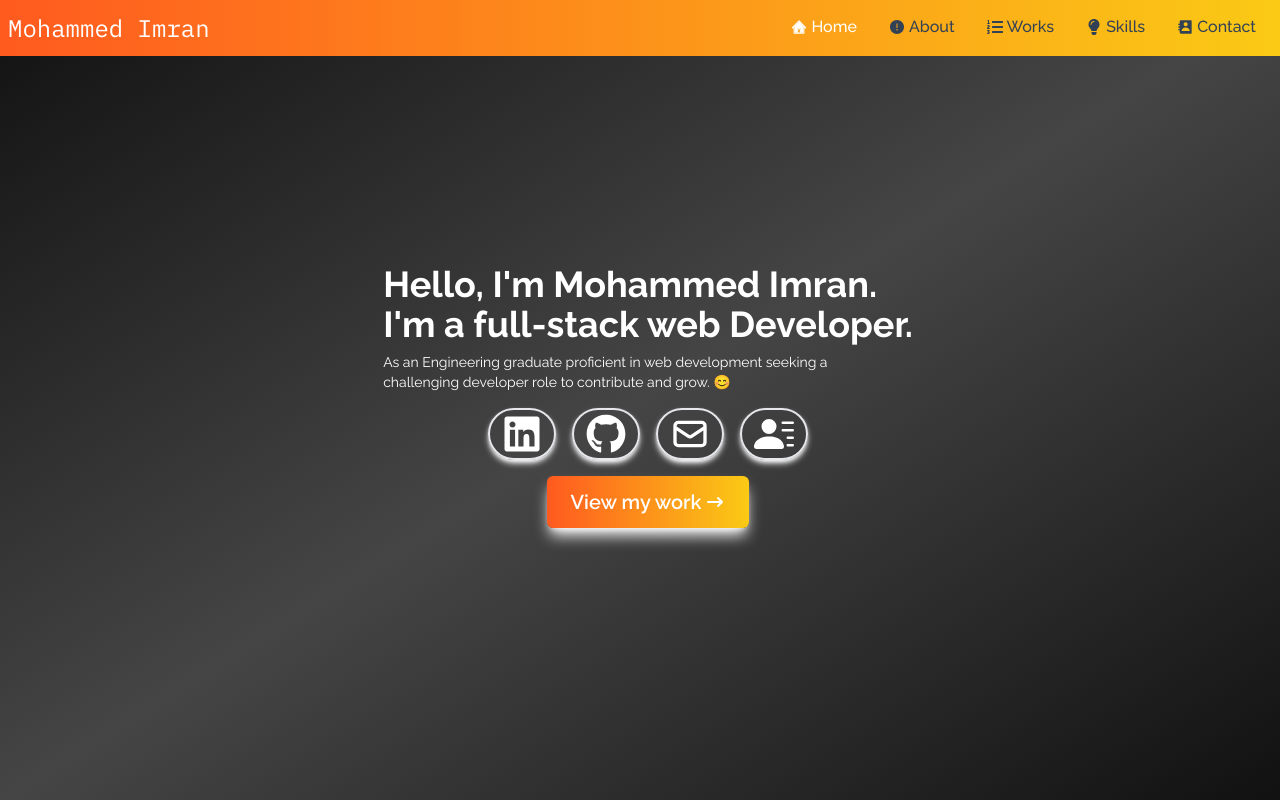
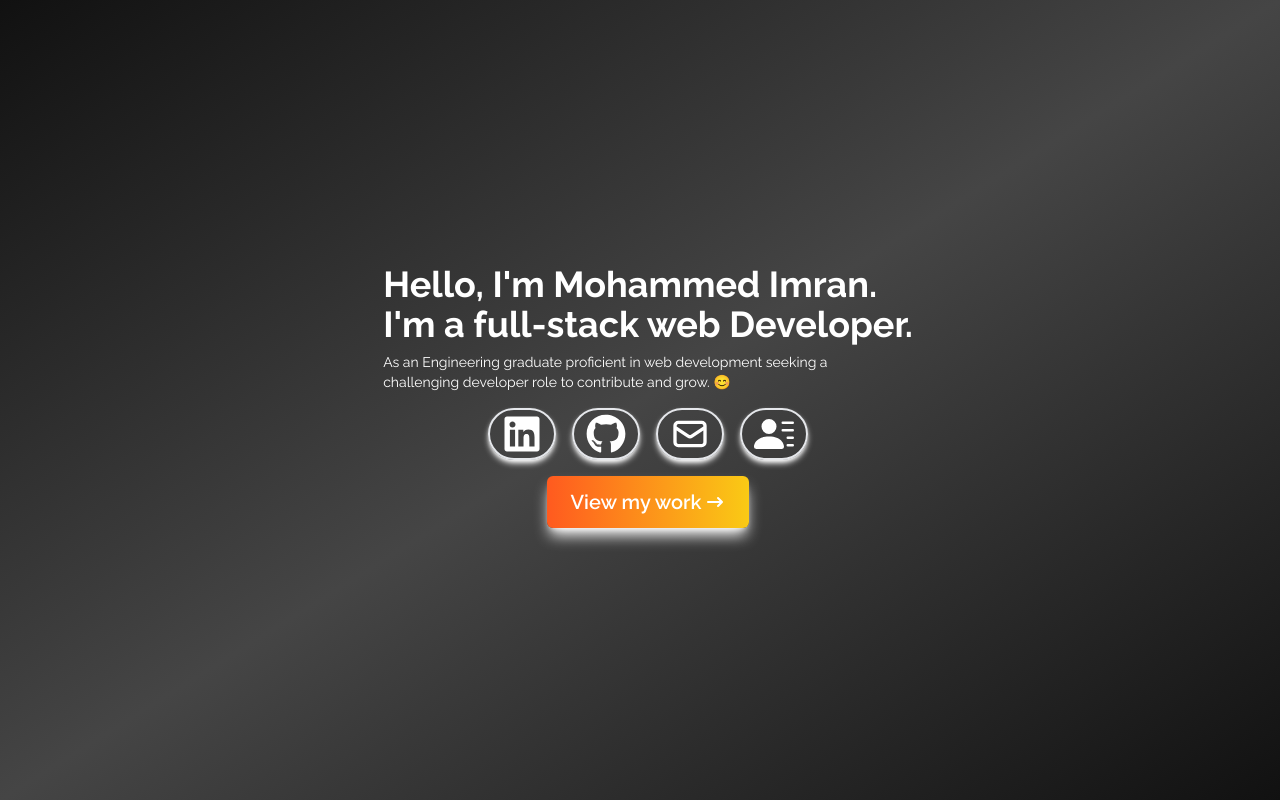
Before and after one commit to MohammedImran03/Pro-portfolio, a React (Vite) app: page / in a window 1280 px wide. Shown: the top 800 px of the page. Built offline with nearby package versions, Linux system fonts and the light colour scheme; a web font is replaced by a local one.

Commit message:
Navbar_down

```diff
--- a/src/App.jsx
+++ b/src/App.jsx
@@ -8,13 +8,16 @@ import Contact from "./Components/Contacts";
 export default function App() {
   return (
    <div className="bg-gray-700 ">
-      <Navbar/>
+
+      {/* <div> */}
      <Home/>
+     <Navbar/>
     <SocialLinks/>
     <About/>
     <Projects />
     <Experience/>
     <Contact/>
+    {/* </div> */}
    </div>
   )
 }
--- a/src/Components/Navbar.jsx
+++ b/src/Components/Navbar.jsx
@@ -11,7 +11,7 @@ AOS.init();
 
 const Navbar = () => {
     const [nav, setNav] = useState(false);
-    const [activeLink, setActiveLink] = useState('home');
+    const [activeLink, setActiveLink] = useState('about');
     const onUpdateActiveLink = (value) => {
         setActiveLink(value);
       }
@@ -45,7 +45,7 @@ const Navbar = () => {
 
 
   return (
-    <div className="flex justify-between items-center w-full h-auto p-2 py-3 bg-gradient-to-r from-orange-500 to-yellow-300 text-white fixed top-0"
+    <div className="flex justify-between items-center w-full h-auto p-2 py-3 bg-gradient-to-r from-orange-500 to-yellow-300 text-white sticky top-0"
     //  data-aos="fade-down"
      >
       <div className="text-2xl font-Titles">Mohammed Imran</div>
--- a/src/Components/Projects.jsx
+++ b/src/Components/Projects.jsx
@@ -25,7 +25,7 @@ const Projects = () => {
 <div className='flex:none grid sm:grid-cols-1 md:grid-cols-2 sm:gap-4 md:gap-8 lg:gap-0 lg:grid-cols-none '>
 {portfoliosdata.map(({id,src,title,description,live,client,server,demokey,demopass,projectsrc})=>(
        <div key={id} class="max-w-sm w-full lg:max-w-full lg:flex my-10 h-auto lg:h-auto shadow-lg bg-slate-900 lg:bg-transparent">
-             <div class="border-r border-b border-2 border-gray-400 lg:border--0 lg:border-t lg:border-gray-400  rounded-t lg:rounded-r-none lg:rounded-l p-2 flex flex-col justify-between leading-normal">
+             <div class="border-r  border-b border-2 border-gray-400 lg:border--0 lg:border-t lg:border-gray-400  rounded-t lg:rounded-r-none lg:rounded-l p-2 flex flex-col justify-between leading-normal">
     <div class="m-1 h-40">
       <div class=" font-bold text-2xl uppercase mb-1">{title}</div>
       <p class=" text-base text-justify"><span className="text-orange-500"><b>Description:</b></span> {description}</p>
```
